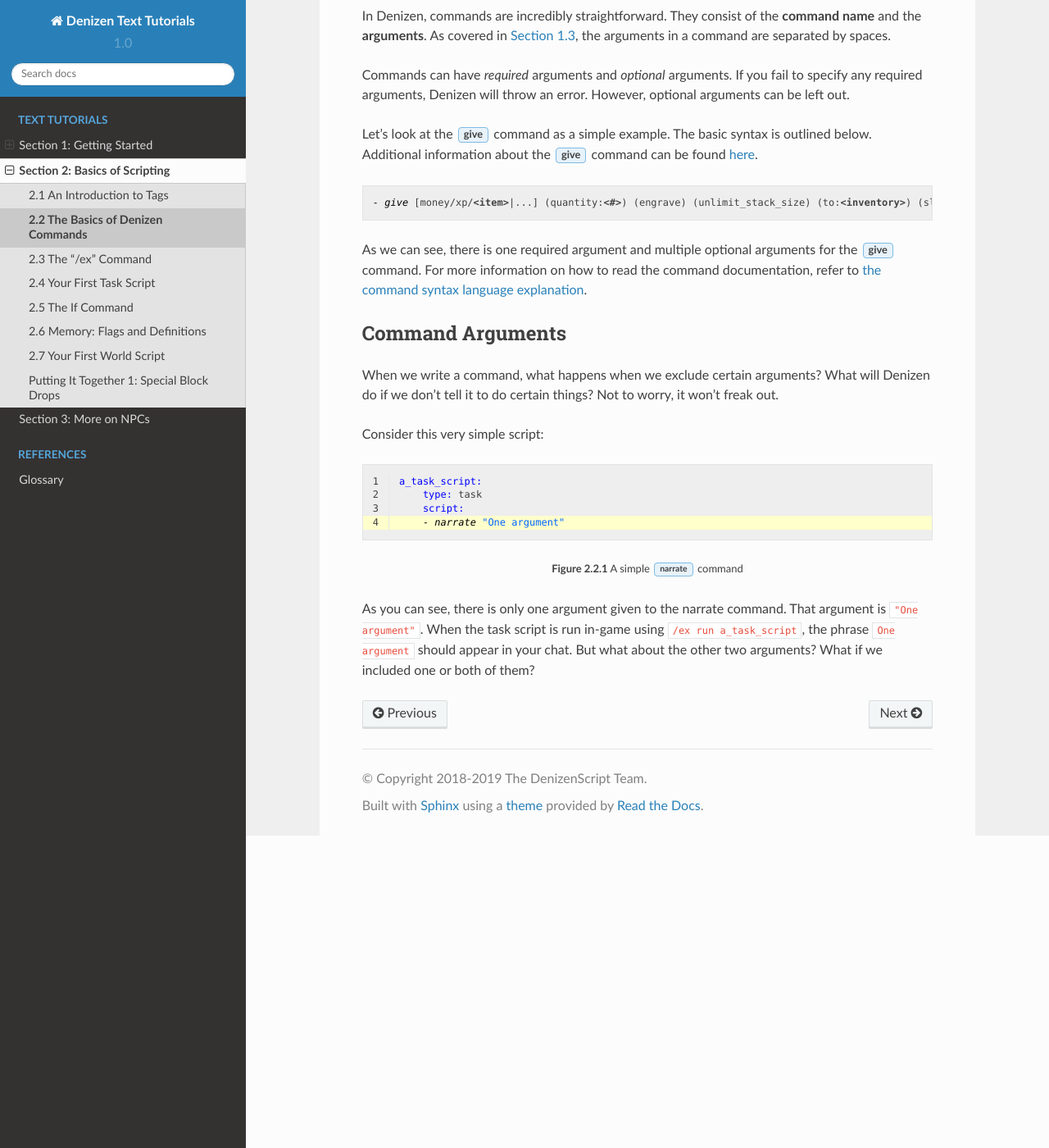
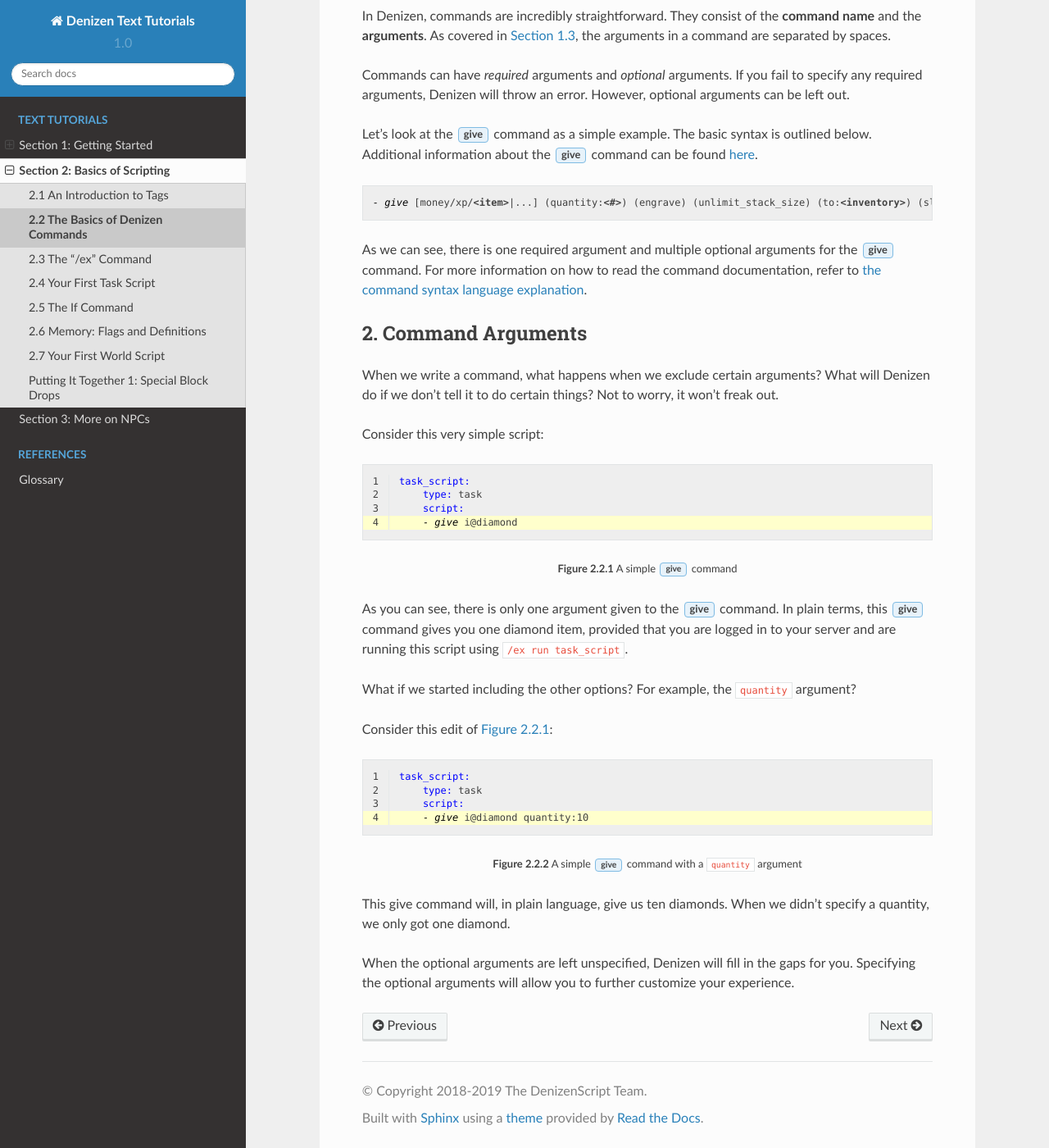
Before and after one commit to DenizenScript/Denizen-For-Bukkit-Docs, a Sphinx documentation site: the page built from source/docs/basics-of-scripting/basics-of-denizen-commands.rst, in a window 1280 px wide and 1400 px high, scrolled down 665 px. Shown: the whole window at 82% size. Built offline with Sphinx 7.4.7 and the Read the Docs theme 2.0.0, drawn with Linux system fonts in a browser that asks for light colours; nearby versions of some CDN libraries; some of the changed text lies outside the part shown.

Commit message:
Use a more understandable example

```diff
--- a/source/docs/basics-of-scripting/basics-of-denizen-commands.rst
+++ b/source/docs/basics-of-scripting/basics-of-denizen-commands.rst
@@ -18,8 +18,8 @@
 This all can be accomplished using something that we've been referring to and using almost nonstop since :doc:`Section
 1.2 </docs/getting-started/denizen-folder>`. Commands!
 
-Command Syntax
---------------
+1. Command Syntax
+-----------------
 
 In Denizen, commands are incredibly straightforward. They consist of the **command name** and the **arguments**. As
 covered in :doc:`Section 1.3 </docs/getting-started/dscript-format>`, the arguments in a command are separated by
@@ -42,8 +42,8 @@
 
 .. __: https://one.denizenscript.com/denizen/lngs/command%20syntax
 
-Command Arguments
------------------
+2. Command Arguments
+--------------------
 
 When we write a command, what happens when we exclude certain arguments? What will Denizen do if we don't tell it to
 do certain things? Not to worry, it won't freak out.
@@ -55,15 +55,39 @@
     :linenos:
     :emphasize-lines: 4
 
-    a_task_script:
+    task_script:
         type: task
         script:
-        - narrate "One argument"
+        - give i@diamond
 
 .. rst-class:: figurecaption
 
-**Figure 2.2.1** A simple :guilabel:`narrate` command
+**Figure 2.2.1** A simple :guilabel:`give` command
 
-As you can see, there is only one argument given to the narrate command. That argument is ``"One argument"``. When the
-task script is run in-game using ``/ex run a_task_script``, the phrase ``One argument`` should appear in your chat. But
-what about the other two arguments? What if we included one or both of them?
+As you can see, there is only one argument given to the :guilabel:`give` command. In plain terms, this :guilabel:`give`
+command gives you one diamond item, provided that you are logged in to your server and are running this script using
+``/ex run task_script``.
+
+What if we started including the other options? For example, the ``quantity`` argument?
+
+Consider this edit of :ref:`Figure 2.2.1 <figure2_2_1>`:
+
+.. code-block:: dscript
+    :name: figure2_2_2
+    :linenos:
+    :emphasize-lines: 4
+
+    task_script:
+        type: task
+        script:
+        - give i@diamond quantity:10
+
+.. rst-class:: figurecaption
+
+**Figure 2.2.2** A simple :guilabel:`give` command with a ``quantity`` argument
+
+This give command will, in plain language, give us ten diamonds. When we didn't specify a quantity, we only got one
+diamond.
+
+When the optional arguments are left unspecified, Denizen will fill in the gaps for you. Specifying the optional
+arguments will allow you to further customize your experience.
```
